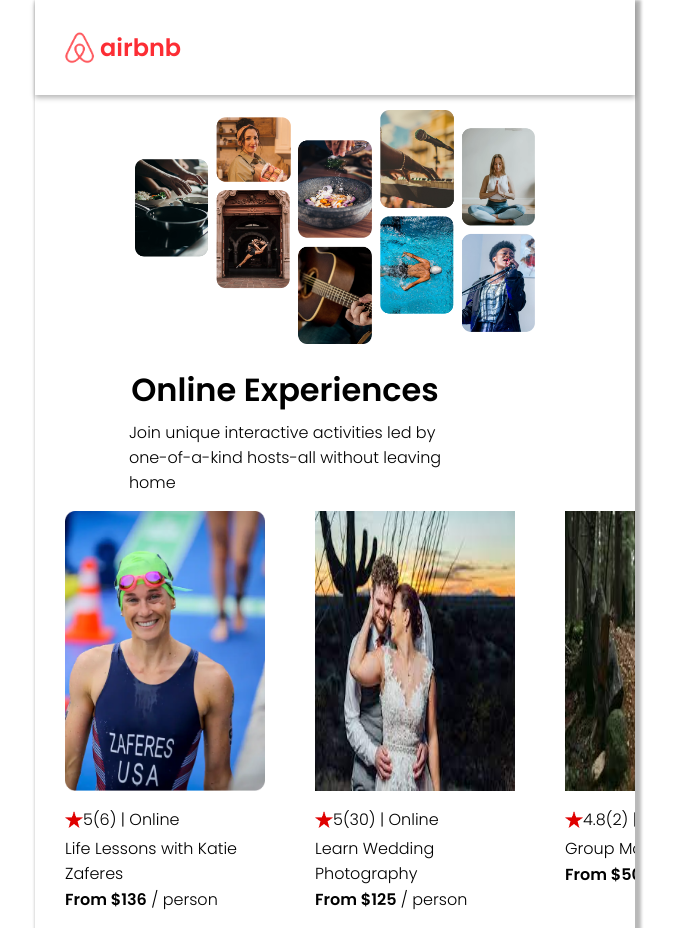
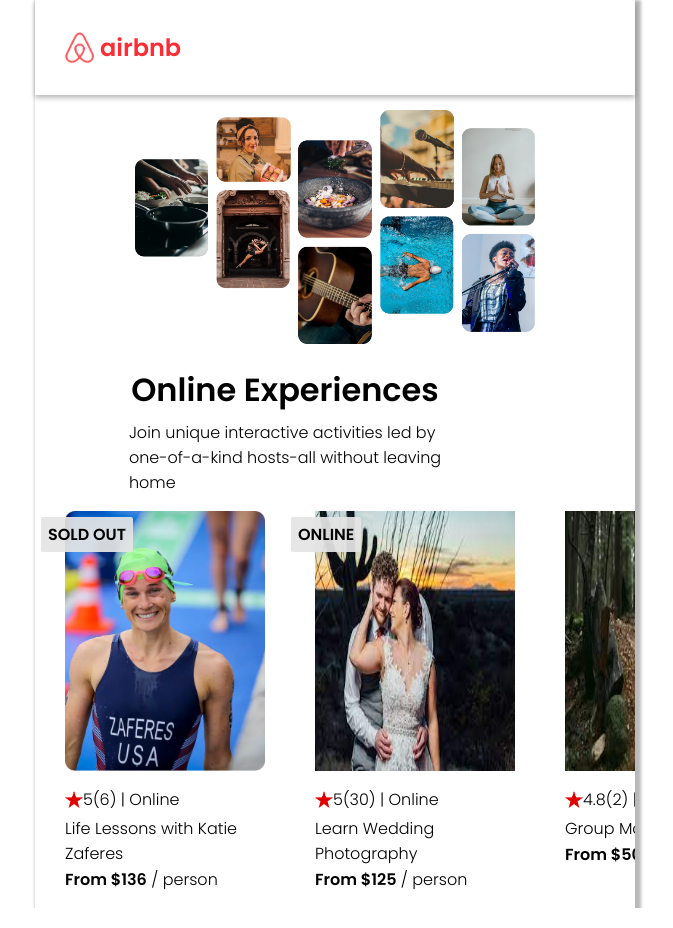
Before and after one commit to bcartwright13/airbnb-clone, a React (Create React App) app: page / in a window 1280 px wide. Shown: the whole page, without its empty margins (305-978 px from the left). Built offline with nearby package versions, Linux system fonts and the light colour scheme.

Commit message:
Final Version

```diff
--- a/public/index.html
+++ b/public/index.html
@@ -9,8 +9,7 @@
       name="description"
       content="Web site created using create-react-app"
     />
-    <link rel="apple-touch-icon" href="%PUBLIC_URL%/logo192.png" />
-    <link rel="manifest" href="%PUBLIC_URL%/manifest.json" />
+
 
     <link rel="preconnect" href="https://fonts.googleapis.com">
     <link rel="preconnect" href="https://fonts.gstatic.com" crossorigin>
@@ -18,8 +17,6 @@
     <title>Airbnb Clone</title>
   </head>
   <body>
-    <noscript>You need to enable JavaScript to run this app.</noscript>
     <div id="root"></div>
-
   </body>
 </html>
--- a/src/App.js
+++ b/src/App.js
@@ -10,12 +10,8 @@ function App() {
   const cards = cardData.map(card => {
     return(
       <Card
-        img = {card.coverImg}
-        rating = {card.stats.rating}
-        reviewCount = {card.stats.reviewCount}
-        location = {card.location}
-        title = {card.title}
-        price = {card.price}
+        key={card.id}
+        {...card}
       />
     )
   })
--- a/src/components/Card.js
+++ b/src/components/Card.js
@@ -2,14 +2,21 @@ import React from "react"
 import star from "../images/Red_star.svg.png"
 
 export default function Card(props){
+    let badgeText
+    if(props.openSpots === 0){
+        badgeText = "SOLD OUT"
+    }else if(props.location === "Online"){
+        badgeText = "ONLINE"
+    }
     return (
         <div class = "card">
-            <img src= {`/images/${props.img}`} alt="Event image" width={200} height={280}/>
+            {badgeText != null && <div className="card-badge">{badgeText}</div>}
+            <img src= {`/images/${props.coverImg}`} alt="Event" width={200} height={260}/>
 
             <div class="below-image">
                 <img class="star" src ={star} alt="red star"/>
-                <p class="rating">{props.rating}</p>
-                <p class="trend-number">({props.reviewCount}) | {props.location}</p>
+                <p class="rating">{props.stats.rating}</p>
+                <p class="trend-number">({props.stats.reviewCount}) | {props.location}</p>
             </div>
             <p>{props.title}</p>
             <p class = "price"><strong>From ${props.price}</strong> / person</p>
--- a/src/index.css
+++ b/src/index.css
@@ -41,6 +41,7 @@ nav > h2{
   display: flex;
   flex-direction: column;
   padding-left: 30px;
+  position: relative;
 }
 .below-image{
   display: flex;
@@ -60,3 +61,12 @@ nav > h2{
   gap:20px;
   overflow-x: auto;
 }
+.card-badge {
+  position: absolute;
+  top: 6px;
+  left: 6px;
+  background-color: rgba(228, 228, 228, 0.925);
+  padding: 5px 7px;
+  border-radius: 2px;
+  font-weight: bold;
+}
```
